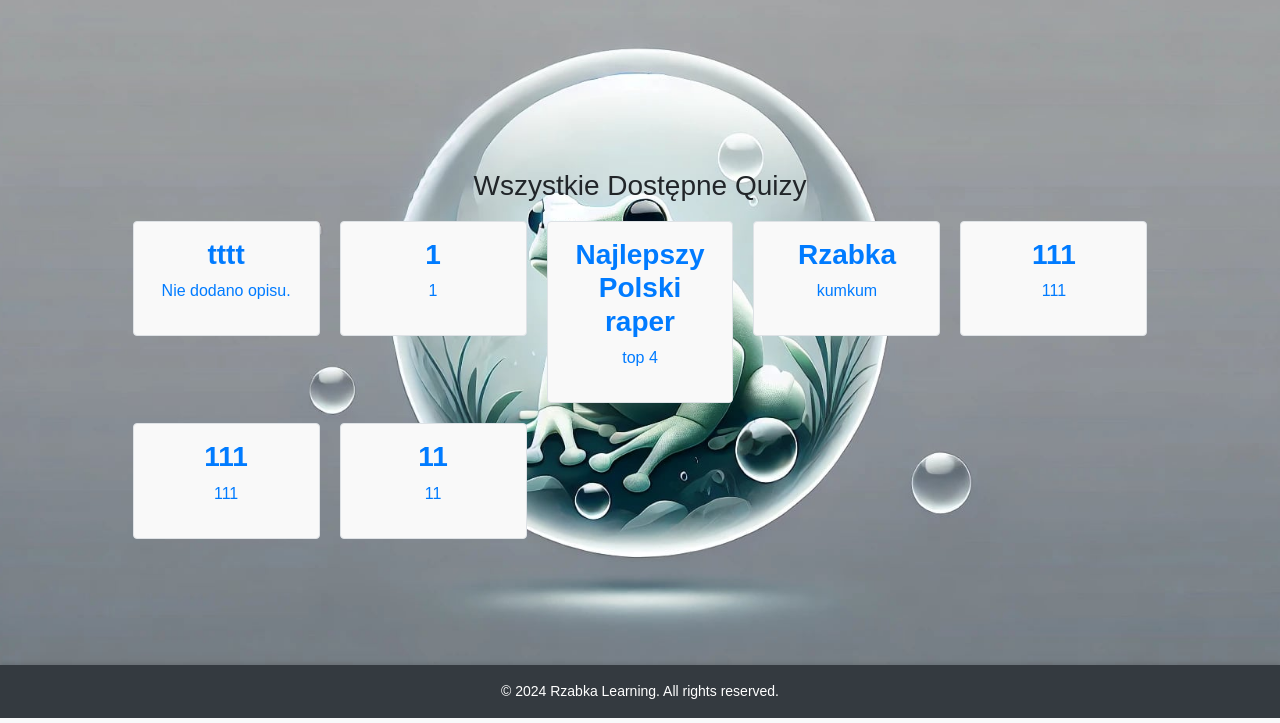
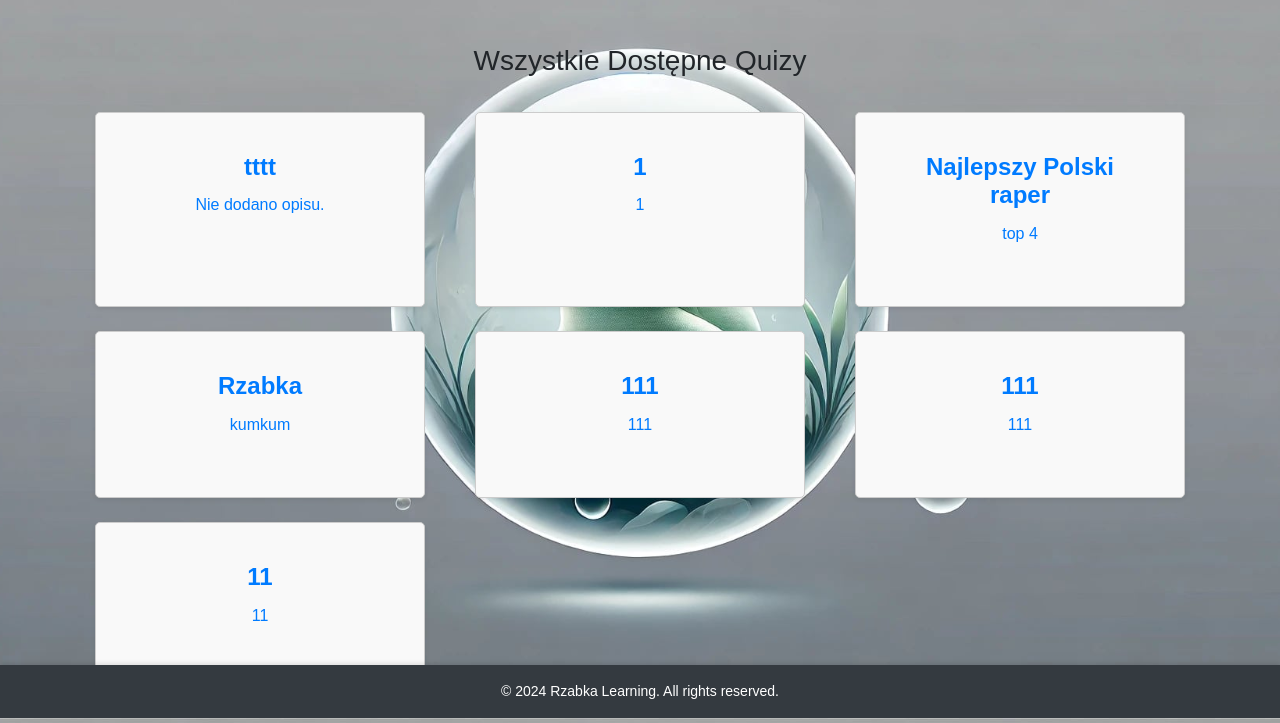
Before and after one commit to Kszyszka/zabka-learning, a Django app: page /quiz/guest/ in a window 1280 px wide. Shown: the part 82-805 px from the top of the page. Run offline with Django 5.2, Linux system fonts and the light colour scheme; data comes from the database, SQL or seed files in the repository; both versions use the stored data as it was after the commit; some libraries are stand-ins or nearby versions.

Commit message:
BugFIx v0.1

```diff
--- a/project/static/css/styles_mainpage.css
+++ b/project/static/css/styles_mainpage.css
@@ -117,7 +117,6 @@
     text-align: center;
     flex: 1;
     margin: 10px;
-
     transition: background-color 0.3s ease, box-shadow 0.3s ease;
 }
 
--- a/project/templates/quiz/testlistguest.html
+++ b/project/templates/quiz/testlistguest.html
@@ -3,21 +3,27 @@
 {% block title %}- Wszystkie Quizy{% endblock %}
 
 {% block content %}
-<div>
-    <h3 class="text-center">Wszystkie Dostępne Quizy</h3>
+<div class="container mt-4">
+    <h3 class="text-center mb-4">Wszystkie Dostępne Quizy</h3>
     {% if quizzes %}
-        <div class="d-flex flex-wrap justify-content-start gap-3">
+        <div class="row">
             {% for quiz in quizzes %}
-                <a href="/attend/guest/{{ quiz.id }}" class="text-decoration-none text-center" style="width: 20%;">
-                    <div class="quiz-option p-3 border rounded">
-                        <h3><b>{{ quiz.title }}</b></h3>
-                        <p>{{ quiz.description }}</p>
-                    </div>
-                </a>
+                <div class="col-md-4 mb-4">
+                    <a href="/attend/guest/{{ quiz.id }}" class="text-decoration-none">
+                        <div class="quiz-option card shadow-sm h-100">
+                            <div class="card-body text-center">
+                                <h4 class="card-title"><b>{{ quiz.title }}</b></h4>
+                                <p class="card-text">{{ quiz.description }}</p>
+                            </div>
+                        </div>
+                    </a>
+                </div>
             {% endfor %}
         </div>
     {% else %}
-        <p>Nie ma dostępnych żadnych quizów.</p>
+        <div class="alert alert-warning" role="alert">
+            Nie ma dostępnych żadnych quizów.
+        </div>
     {% endif %}
 </div>
 {% endblock %}
```
Also changed, not shown: project/db.sqlite3.
